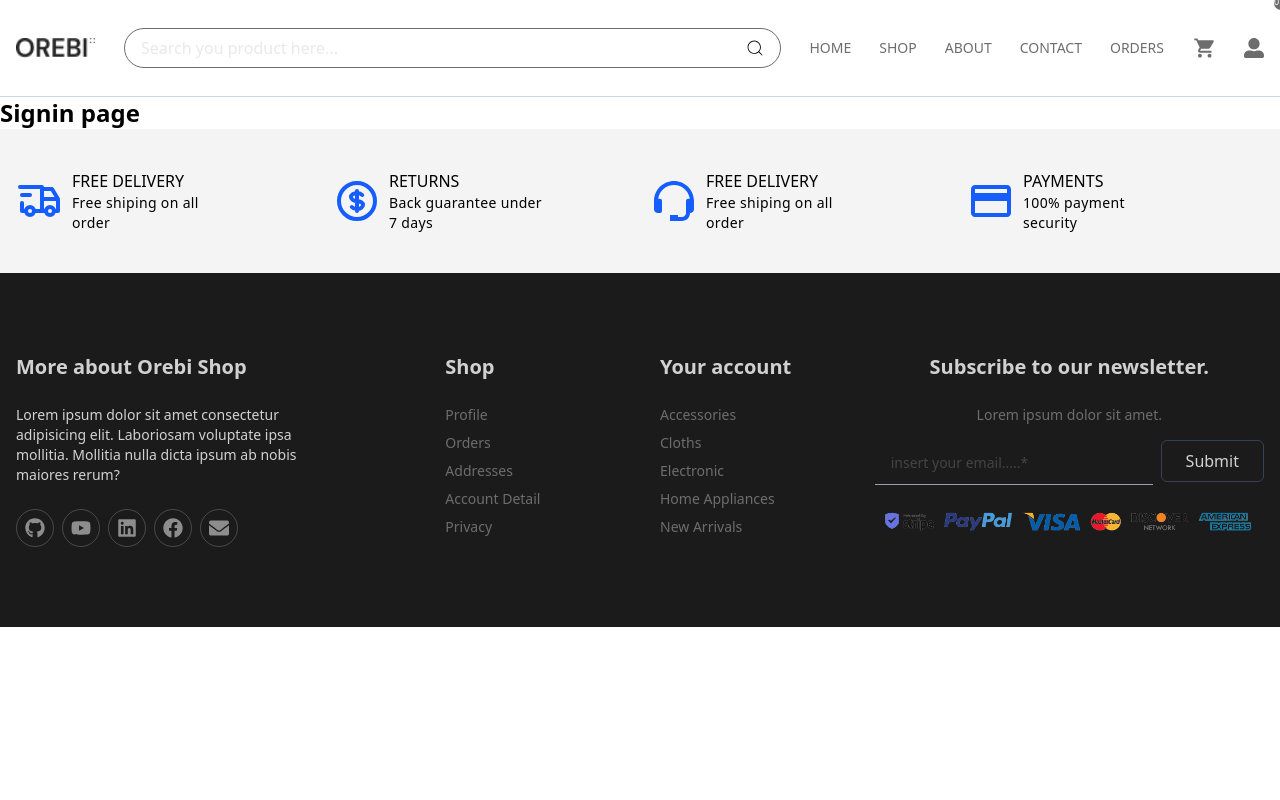
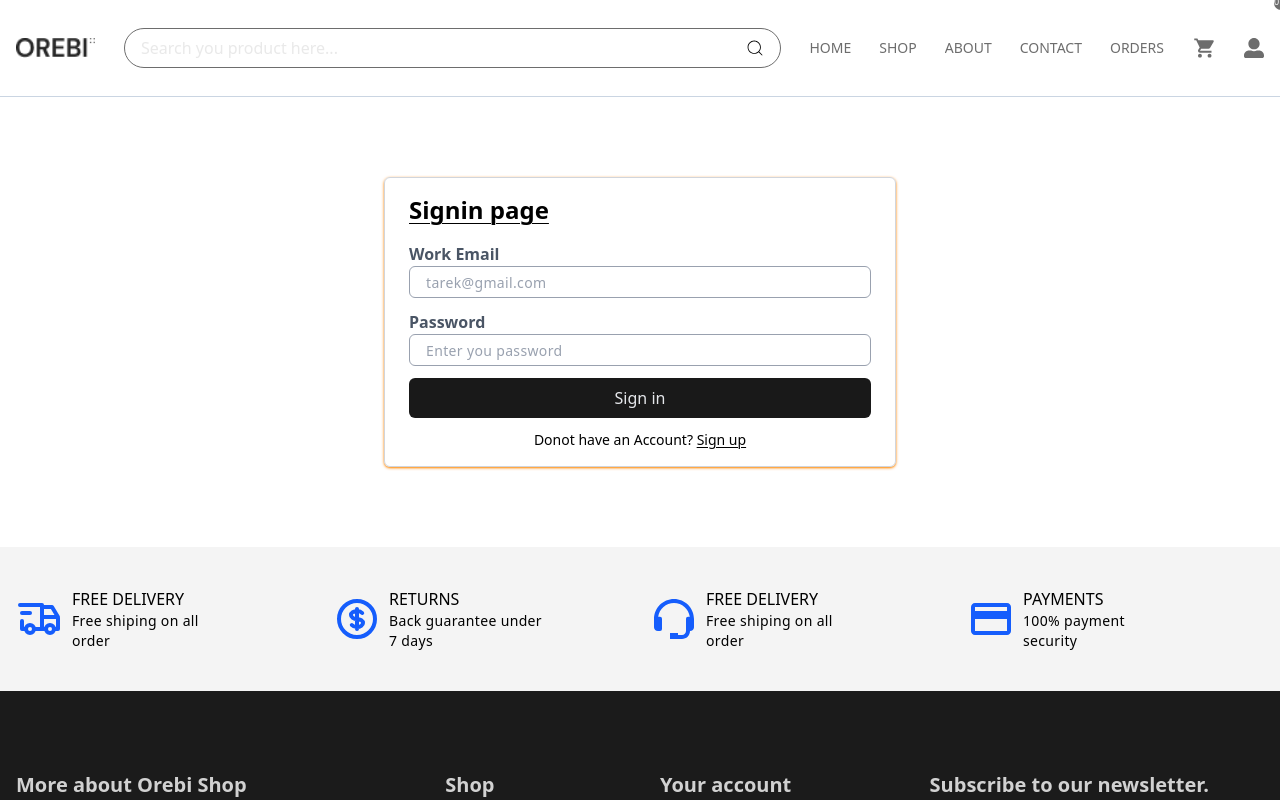
Before and after one commit to mdTarek-web/e-commerce-website, a React (Vite) app in the folder client/: page /signin in a window 1280 px wide. Shown: the top 800 px of the page. Built offline with nearby package versions, Linux system fonts and the light colour scheme.

Commit message:
update project

```diff
--- a/client/src/components/CartProduct.jsx
+++ b/client/src/components/CartProduct.jsx
@@ -1,20 +1,33 @@
 import React from 'react'
 import {ImCross} from "react-icons/im"
 import toast from "react-hot-toast"
+import PriceContainer from "../components/PriceContainer"
+import AddToCartButton from "../components/AddToCartButton"
+import PriceFormat from './PriceFormat'
+import { deleteProduct } from '../redux/orebiSlice'
+import { useDispatch } from 'react-redux'
 
 const CartProduct = ({item}) => {
+  const dispatch = useDispatch();
   return (
-    <div className='w-full grid grid-cols-5 mb-4 border py-2'>
+    <div className='w-full grid grid-cols-5 mb-4 border border-gray-400 py-2'>
       <div className='flex col-span-5 md:col-span-2 items-center gap-4 ml-4'>
-          <ImCross onClick={()=>
+          <ImCross onClick={()=>{
+            dispatch(deleteProduct(item?._id));
             toast.success(`${item?.name.substring(0, 10)}...is deleted successfully!`)
-          } className='text-black hover:text-red-500 hoverEffect cursor-pointer'/>
+         } } className='text-black hover:text-red-500 hoverEffect cursor-pointer'/>
         <img src={item?.images[0]} alt="productImage" className='w-20 h-20 object-cover'/>
         <h1 className='font-semibold'>{item?.name}</h1>
       </div>
-      <div>
-        <div>
-
+      <div className='col-span-5 md:col-span-3 flex flex-col md:flex-row md:items-center justify-between p-4 md:p-0'>
+        <div className='flex w-1/3 items-center'>
+          <PriceContainer item={item} priceStyle="text-lg font-semibold"/>
+        </div>
+        <div className='w-1/3 flex items-center gap-6 text-lg'>
+          <AddToCartButton item={item} className="border-red-500"/>
+        </div>
+        <div className='w-1/3 flex items-center'>
+          <PriceFormat amount={item?.price * item?.quantity}/>
         </div>
       </div>
     </div>
--- /dev/null
+++ b/client/src/components/Input.jsx
@@ -0,0 +1,13 @@
+import React from 'react'
+import { cn } from './ui/cn'
+
+const Input = ({type, placeholder, className, value, onChange}) => {
+  return (
+    <input type={type} placeholder={placeholder} className={cn('w-full h-8 placeholder:text-sm placeholder:tracking-wide px-4 text-base font-medium placeholder:font-normal placeholder:text-gray-400 rounded-md border border-gray-400 outline-none',
+        className)}
+        value={value} onChange={onChange}
+        />
+  )
+}
+
+export default Input
--- /dev/null
+++ b/client/src/components/Label.jsx
@@ -0,0 +1,12 @@
+import React from 'react'
+import { cn } from './ui/cn'
+
+const Label = ({children, className, htmlFor}) => {
+  return (
+    <label htmlFor={htmlFor} className={cn("text-base font-semibold text-gray-600",className)}>
+        {children}
+    </label>
+  )
+}
+
+export default Label
--- a/client/src/pages/Cart.jsx
+++ b/client/src/pages/Cart.jsx
@@ -1,13 +1,43 @@
-import React from 'react'
+import React, { useEffect, useState } from 'react'
 import Title from '../components/Title'
-import {useSelector} from "react-redux";
+import {useDispatch, useSelector} from "react-redux";
 import Container from "../components/Container"
 import {emptyCart} from "../assets/images"
 import {Link} from "react-router"
 import CartProduct from '../components/CartProduct';
+import { resetCart } from '../redux/orebiSlice';
+import PriceFormat from '../components/PriceFormat';
+import toast from 'react-hot-toast';
 
 const Cart = () => {
   const { products } = useSelector((state) => state.orebi);
+  const dispatch = useDispatch();
+  const [subTotal, setSubTotal] = useState("");
+  const [discount, setDiscount] = useState("");
+  const [total, setTotal] = useState("");
+
+  useEffect(() => {
+    let price = 0;
+    let discountedPrice = 0;
+    products?.map((item) => {
+      price +=item?.price * item?.quantity + ((item?.discountedPercentage * item?.price) / 100) * item?.quantity;
+      discountedPrice += item?.price * item?.quantity;
+      return price, discountedPrice;
+    });
+    setSubTotal(price);
+    setTotal(discountedPrice);
+  }, [products]);
+
+  const handleReset = () =>{
+    const confirmed = window.confirm("Are you to reset your cart?");
+    if(confirmed){
+      dispatch(resetCart());
+    }
+  }
+
+  const handleCheckout = () => {
+    toast.success(`Payment will be proceed shortly for $${total}`);
+  }
   return (
     <Container>
       <Title>My Cart</Title>
@@ -24,6 +54,33 @@ const Cart = () => {
               <CartProduct key={item?._id} item={item}/>
           ))}
         </div>
+        <div className='flex items-start justify-between'>
+          <button onClick={handleReset} className='py-2 px-8 bg-red-500 text-white font-semibold uppercase mb-4 rounded-md hover:bg-red-700 hoverEffect'
+          >Reset cart</button>
+          <div className='max-w-xl gap-4 flex justify-end mt-4'>
+            <div className='w-96 flex flex-col gap-4'>
+              <h2 className='text-xl font-bold uppercase text-right'>Cart totals</h2>
+              <div>
+                <p className='flex items-center justify-between border-[1px] border-gray-400 py-1.5 px-4 text-lg font-medium '
+                >Subtotal{" "} <PriceFormat amount={subTotal} className="font-semibold tracking-wide"/>
+                </p>
+                <p className='flex items-center justify-between border-[1px] border-gray-400 py-1.5 px-4 text-lg font-medium border-b-0 border-t-0'
+                >Discount {" "}<PriceFormat amount={total-subTotal} className="font-semibold tracking-wide"/>
+                </p>
+                <p className='flex items-center justify-between border-[1px] border-gray-400 py-1.5 px-4 text-lg font-medium'
+                >Total{" "} <PriceFormat amount={total} className="font-bold text-xl tracking-wide"/>
+                </p>
+              </div>
+              <div>
+                <button
+                onClick={handleCheckout}
+                className='w-full rounded-md py-2.5 bg-black/80 text-white hover:bg-black hoverEffect'>
+                  Proceed to checkout
+                </button>
+              </div>
+            </div>
+          </div>
+        </div>
       </div>) :
       (<div className='py-10'>
           <img src={emptyCart} alt="emptyCart" className='max-w-80'/>
--- a/client/src/pages/Signin.jsx
+++ b/client/src/pages/Signin.jsx
@@ -1,9 +1,33 @@
 import React from 'react'
 import Title from '../components/Title'
+import Label from '../components/Label.jsx'
+import Input from '../components/Input.jsx'
+import {Link} from "react-router-dom"
 
 const Signin = () => {
   return (
-    <Title>Signin page</Title>
+    <div className='w-full h-full flex items-center justify-center'>
+      <form className='w-full max-w-lg flex items-center justify-center border border-gray-300 my-20 rounded-md shadow-sm shadow-orange-400 mx-4'>
+        <div className='px-6 py-4 flex flex-col justify-center w-full'>
+          <Title className="underline underline-offset-4 decoration-[1px] mb-4">Signin page</Title>
+          <div className='flex flex-col gap-3'>
+            <div className='flex flex-col gap-o.5'>
+              <Label htmlFor="email">Work Email</Label>
+              <Input placeholder="tarek@gmail.com" type="email"/>
+            </div>
+            <div className='flex flex-col gap-o.5'>
+              <Label htmlFor="password">Password</Label>
+              <Input placeholder="Enter you password" type="password"/>
+            </div>
+            <button className='bg-black/90 hover:bg-black text-gray-200 hover:text-white cursor-pointer w-full text-base font-medium h-10 rounded-md hoverEffect'
+            >Sign in</button>
+            <p className='text-sm text-center font-medium'>Donot have an Account? <Link to="/signup">
+            <span className='hover:text-blue-600 underline underline-offset-2 decoration-[1px] hoverEffect'>Sign up</span>
+            </Link></p>
+          </div>
+        </div>
+      </form>
+    </div>
   )
 }
 
--- a/client/src/redux/orebiSlice.js
+++ b/client/src/redux/orebiSlice.js
@@ -29,7 +29,7 @@ export const orebiSlice = createSlice({
             }
         },
         deleteProduct: (state, action) => {
-            state.products.filter((item) => item._id !== action.payload);
+            state.products = state.products.filter((item) => item._id !== action.payload);
         },
         resetCart: (state) => {
              state.products = [];
```
